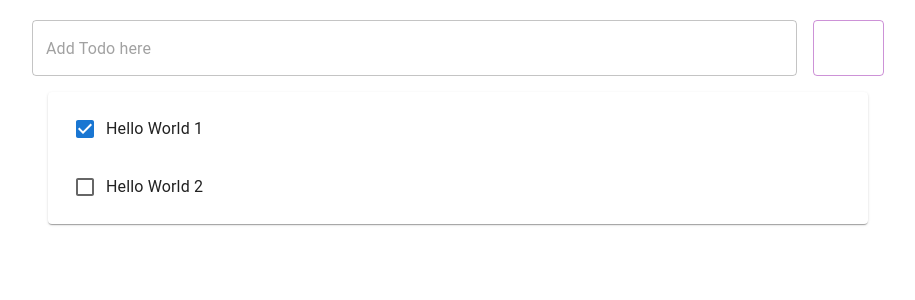
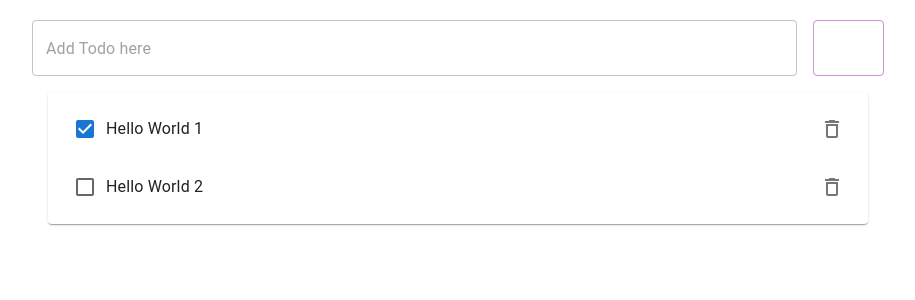
Before and after one commit to glshlee/planb, a React (Create React App) app in the folder frontend/todo-react-app/: page / in a window 1280 px wide. Shown: the top 300 px of the page, without its empty margins (182-1097 px from the left). Built offline with nearby package versions, Linux system fonts and the light colour scheme.

Commit message:
Added trash can icon to ListItem

```diff
--- a/frontend/todo-react-app/src/Todo.js
+++ b/frontend/todo-react-app/src/Todo.js
@@ -1,5 +1,6 @@
 import React, { useState } from "react";
-import { ListItem, ListItemText, InputBase, Checkbox } from "@mui/material"
+import { ListItem, ListItemText, InputBase, Checkbox, ListItemSecondaryAction, IconButton } from "@mui/material"
+import DeletedOutlined from "@mui/icons-material/DeleteOutlined"
 
 const Todo = (props) => {
     const [item, setItem] = useState(props.item);
@@ -18,6 +19,11 @@ const Todo = (props) => {
                     fullWidth={true}
                 />
             </ListItemText>
+            <ListItemSecondaryAction>
+                <IconButton aria-label="Delete Todo">
+                    <DeletedOutlined />
+                </IconButton>
+            </ListItemSecondaryAction>
         </ListItem>
     );
 };
```
